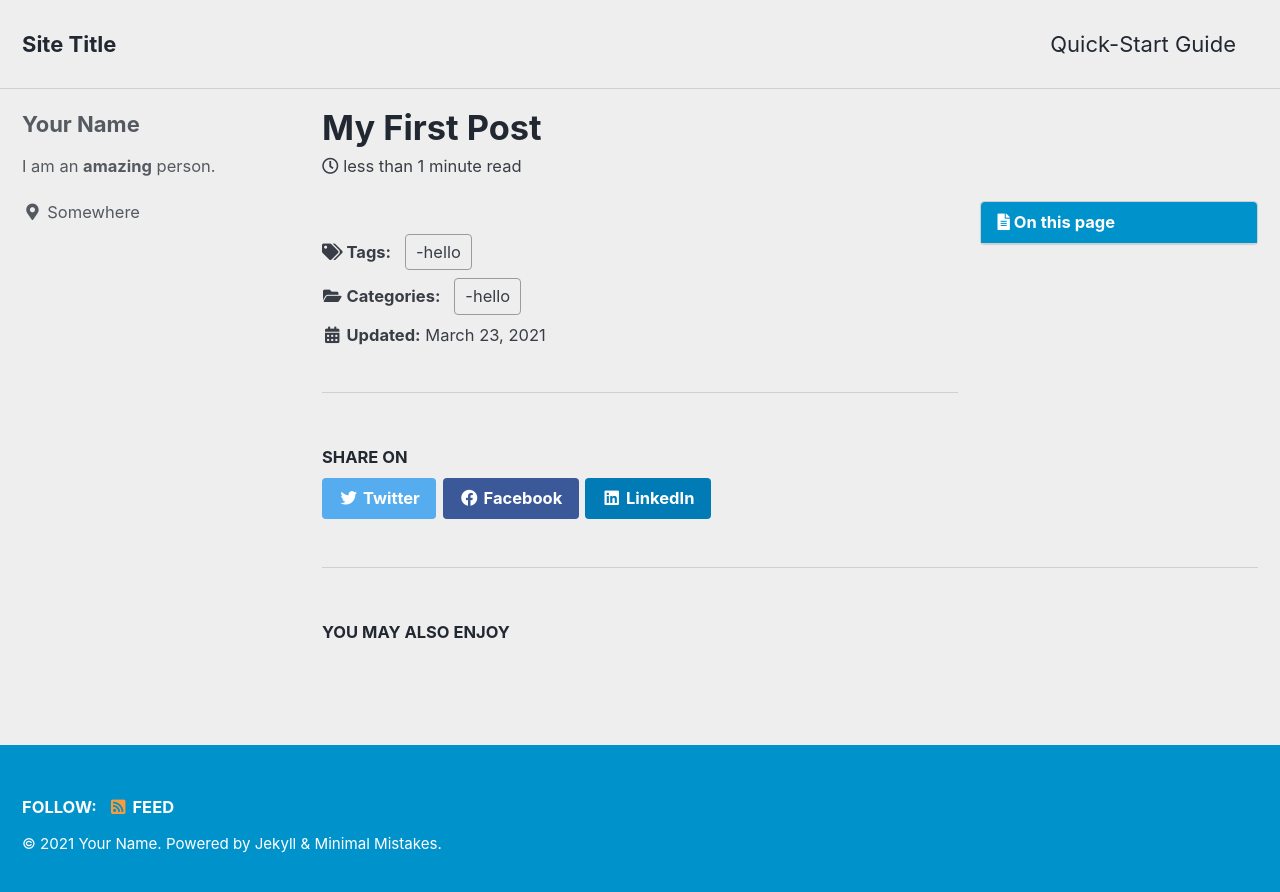
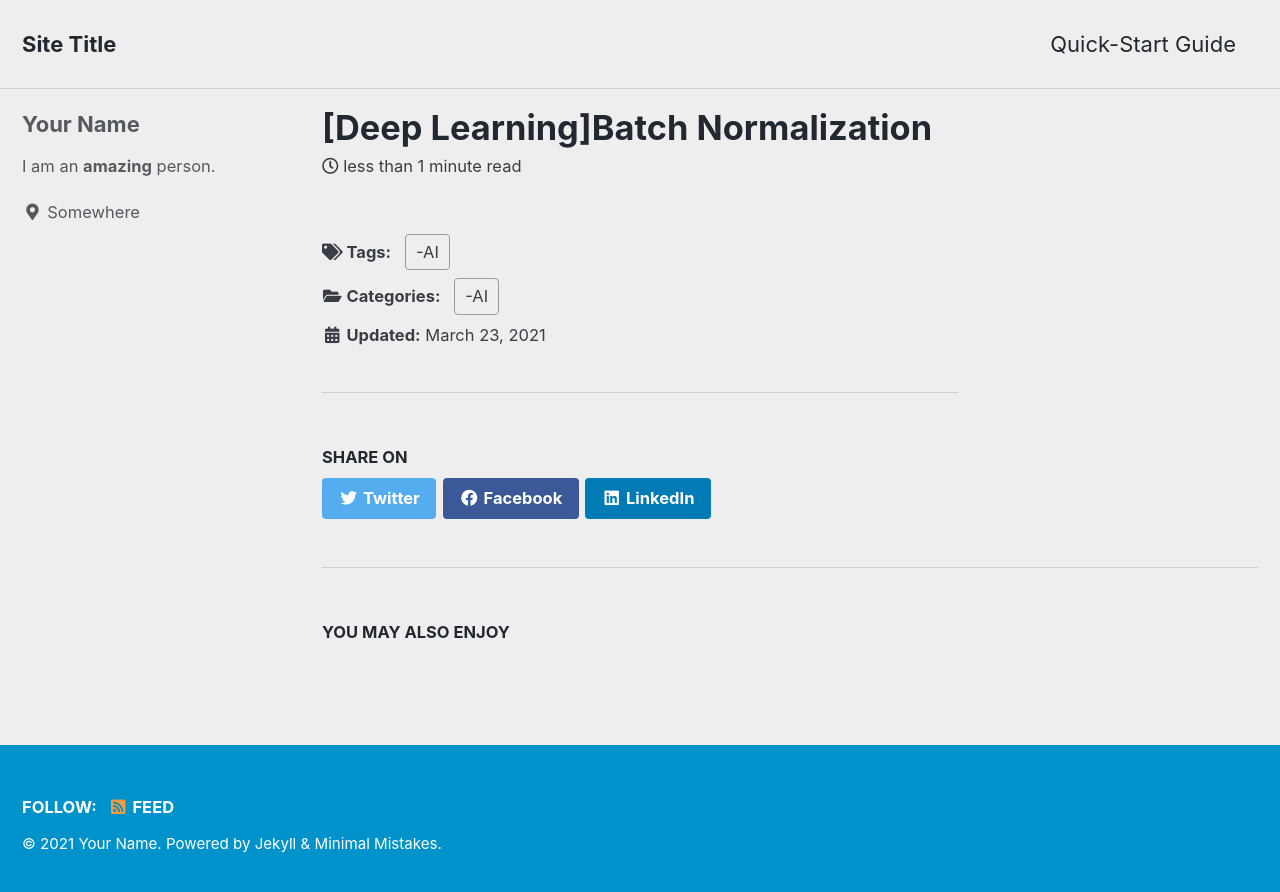
Before and after one commit to stuart-park/stuart-park.github.io, a Jekyll site: the page built from _posts/2021-03-23-hello.md, in a window 1280 px wide. Shown: the top 892 px of the page. Built offline with Jekyll 4.4.1, drawn with Linux system fonts in a browser that asks for light colours; cached includes are drawn as plain includes.

Commit message:
Post BatchNormalization

```diff
--- a/_posts/2021-03-23-hello.md
+++ b/_posts/2021-03-23-hello.md
@@ -1,8 +1,7 @@
 ---
-title: "My First Post"
+title: "[Deep Learning]Batch Normalization"
 category:
-    -hello
+    -AI
 tag:
-    -hello
-toc: true
+    -AI
 ---
```
